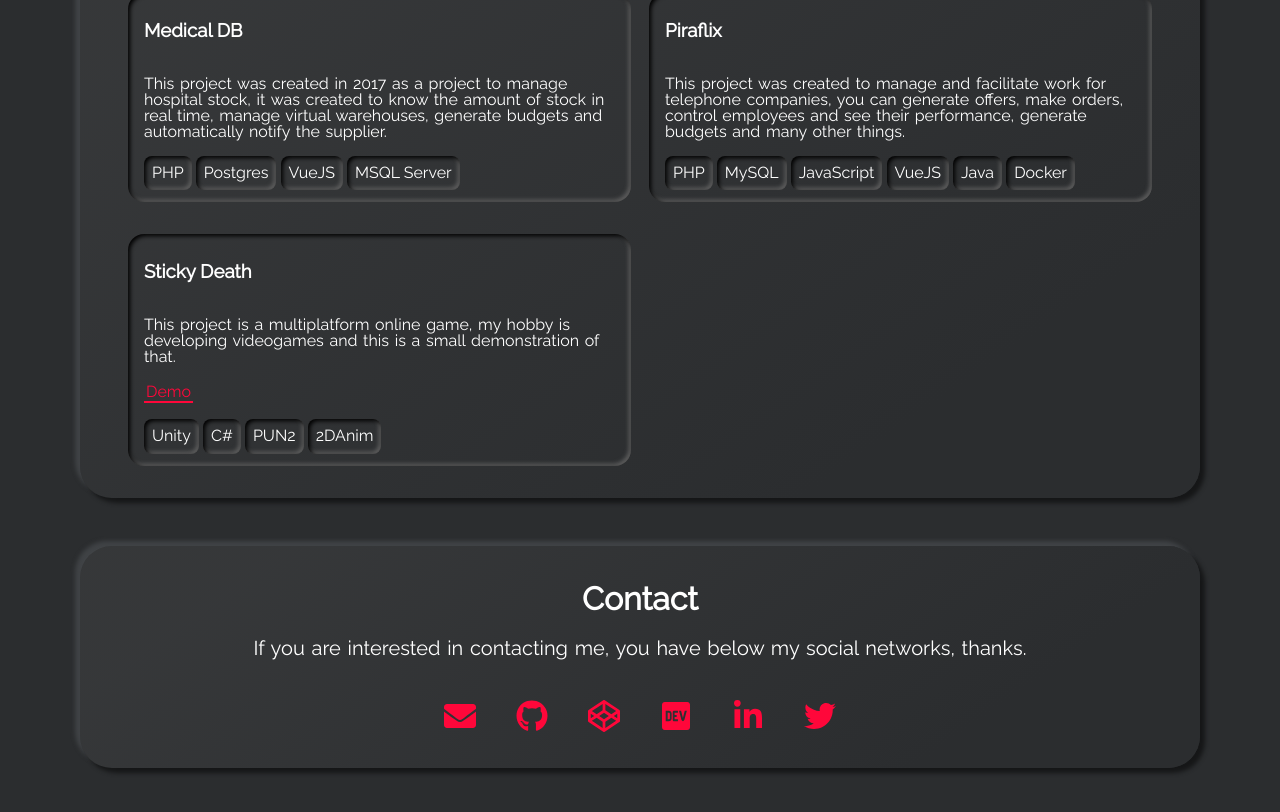
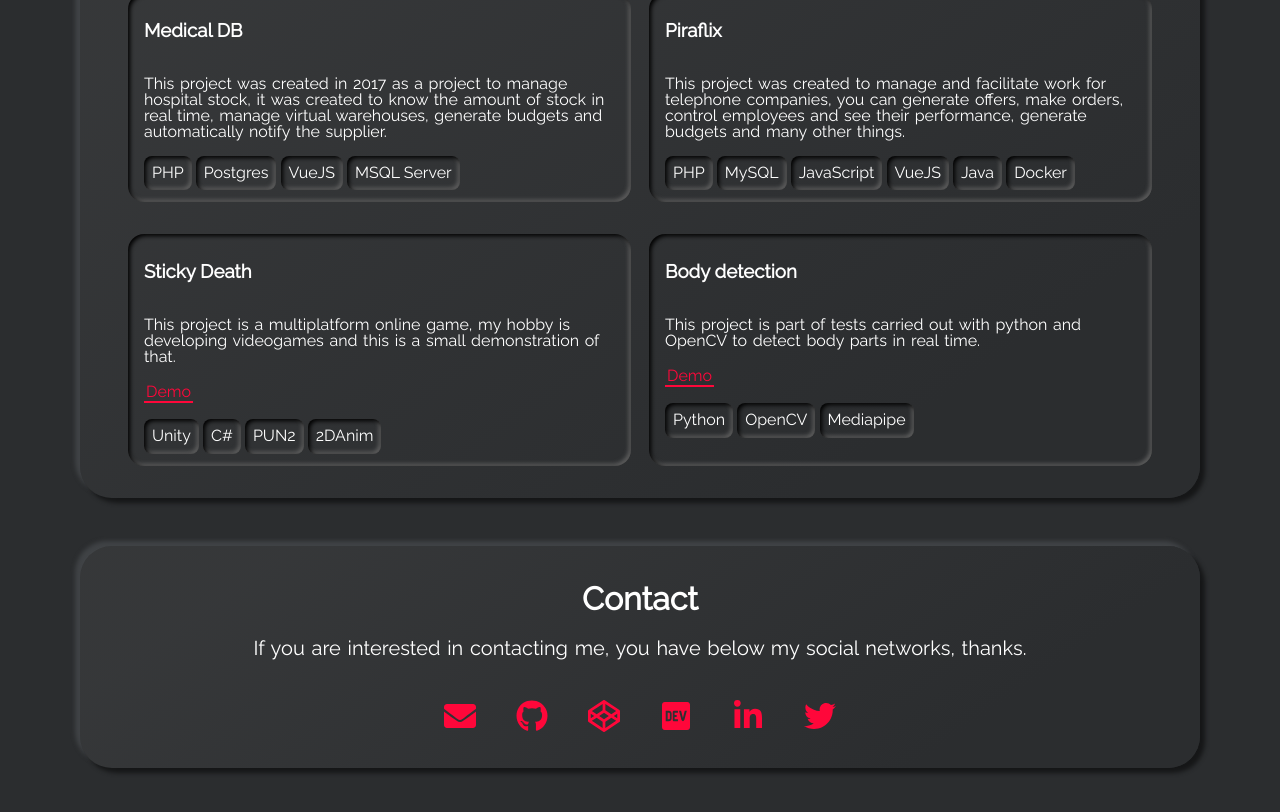
Before and after one commit to ericrodri/personal, a Jekyll site: the page built from index.html, in a window 1280 px wide and 900 px high, scrolled down 2849 px. Shown: the top 812 px of the window. Built offline with Jekyll 4.4.1, drawn with Linux system fonts in a browser that asks for light colours.

Commit message:
Update projects.yml

```diff
--- a/_data/projects.yml
+++ b/_data/projects.yml
@@ -38,3 +38,10 @@
     - tag: C#
     - tag: PUN2
     - tag: 2DAnim
+- name: Body detection
+  descr: "This project is part of tests carried out with python and OpenCV to detect body parts in real time."
+  demo: https://ericrodri.itch.io/sticky-death
+  tags:
+    - tag: Python
+    - tag: OpenCV
+    - tag: Mediapipe
```
